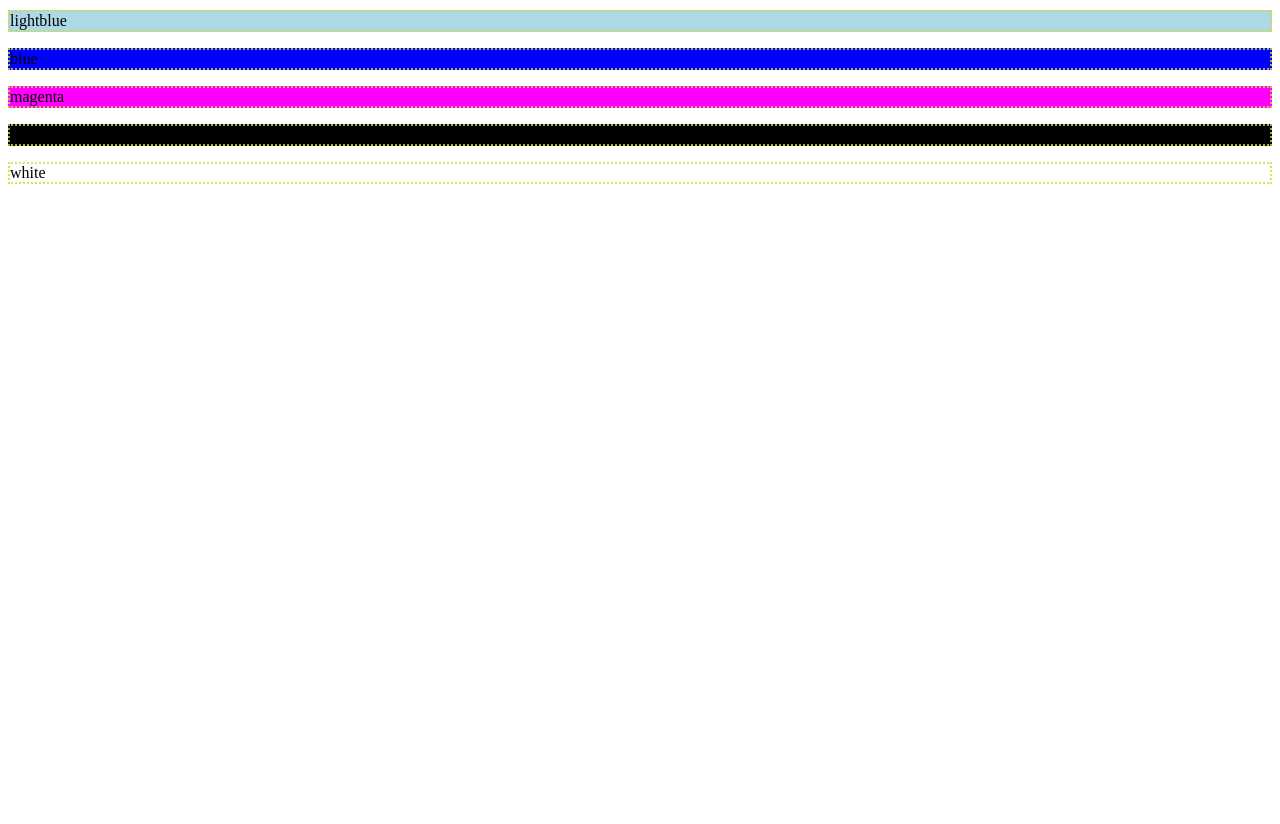
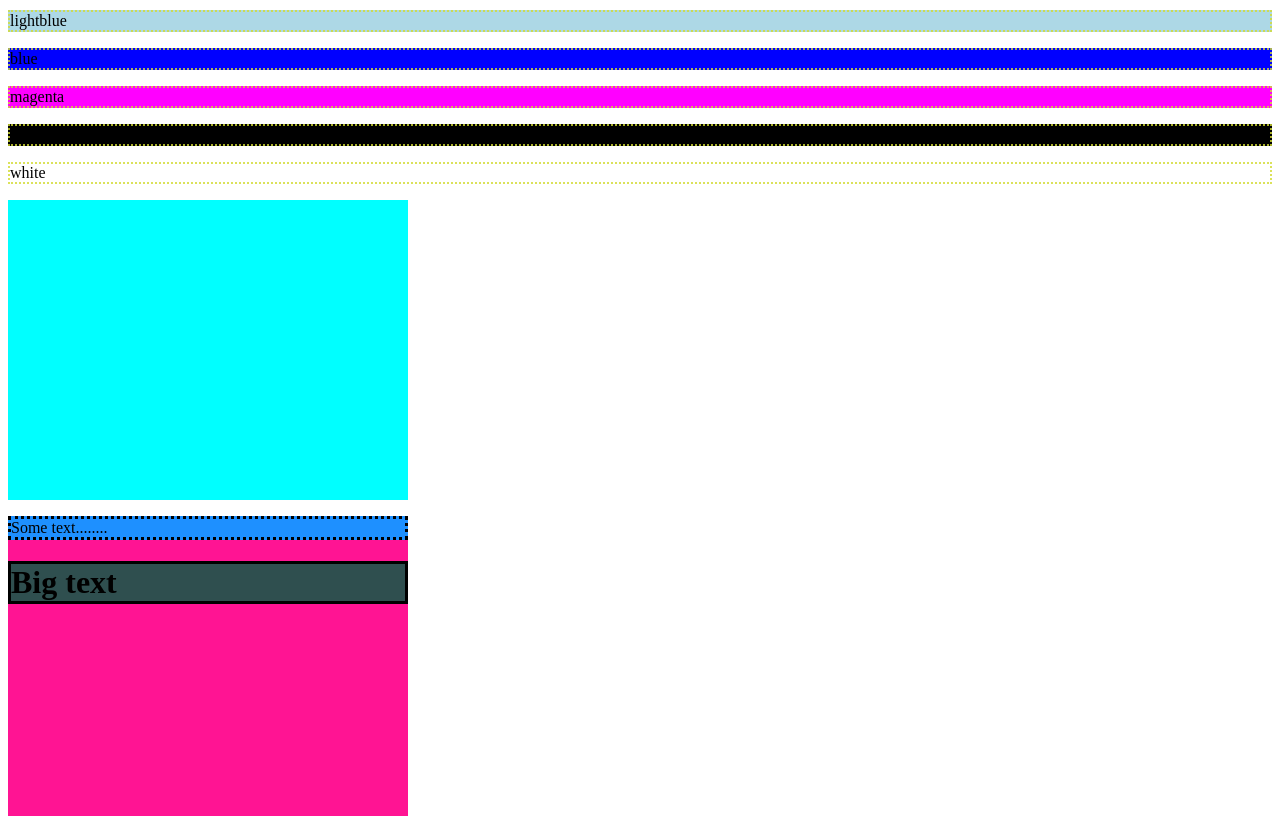
Before and after one commit to tetiana-zhuchenko/shopping-list, a Flask app: page /1 in a window 1280 px wide. Shown: the part 263-1087 px from the top of the page. Before the commit the page ends 447 px from the top, so only its background shows below. Run offline with Flask 2, Linux system fonts and the light colour scheme.

Commit message:
New code and homework

```diff
--- a/app.py
+++ b/app.py
@@ -1,6 +1,9 @@
 # export FLASK_ENV=development
 # export FLASK_APP=app.py
 # flask run --port=5002
+
+# To make a bar with: background color: magenta, dimensions 100x250 pixels,
+# with centered text inside it "Centered Text !!!" using css class (at least 2 classes You need)
 
 from flask import Flask, render_template
 
@@ -20,51 +23,5 @@ def first_page(color):
                            news_color=news_color, color_list=color_list)
 
 
-""" def green():  # put application's code here
-     background_color = 'green'
-     return render_template('multicolor.html', page_title=page_title, background_color=background_color,
-                            news=cool_news)
-
-
-# return render_template('index.html')
-
-
-@app.route('/world')
-def hello_world():  # put application's code here
-    return 'Hello World! For everybody!'
-
-
-@app.route('/news')
-def news():  # put application's code here
-    return 'I\'ve got Jetbrains license'
-
-
-@app.route('/blue')
-def blue():  # put application's code here
-    return render_template('blue.html')
-
-
-@app.route('/yellow')
-def yellow():  # put application's code here
-    return render_template('yellow.html')
-
-
-@app.route('/green')
-def green():  # put application's code here
-    background_color = 'green'
-    page_title = 'Green'
-    cool_news = 'dhsajgfjflsaffgajshgfjlasfgsljgflsjagfljasgflsagdflgsafgsljdfgsajlfgajlsf'
-    return render_template('multicolor.html', page_title=page_title, background_color=background_color,
-                           news=cool_news)
-
-
-@app.route('/purple')
-def purple():  # put application's code here
-    background_color = 'purple'
-    page_title = 'Purple'
-    cool_news = 'I\'ve got it!'
-    return render_template('multicolor.html', page_title=page_title, background_color=background_color,
-                           news=cool_news)"""
-
 if __name__ == '__main__':
     app.run()
--- a/static/my_style.css
+++ b/static/my_style.css
@@ -0,0 +1,21 @@
+.pink-bar {
+    background-color: deeppink;
+    width: 400px;
+    height: 300px;
+}
+
+p.blue-text {
+    background-color: dodgerblue;
+    border-style: dotted;
+    border-width: 3px;
+}
+
+h1.blue-text {
+    background-color: dodgerblue;
+    border-style: solid;
+    border-width: 3px;
+}
+
+h1.dimmer {
+    background-color: darkslategray;
+}
--- a/templates/multicolor.html
+++ b/templates/multicolor.html
@@ -16,6 +16,16 @@
 {% endfor %}
 
 
-{#<p> {{ color_list }} </p>#}
+
+<div style="background-color: aqua; width: 400px; height: 300px"></div>
+<div class="pink-bar">
+    <p class="blue-text"> Some text........</p>
+    <h1 class="blue-text dimmer">Big text</h1>
+</div>
+
+
+
+
+
 </body>
 </html>
```
Also changed, not shown: templates/index.html (deleted, +0 -18 lines).
